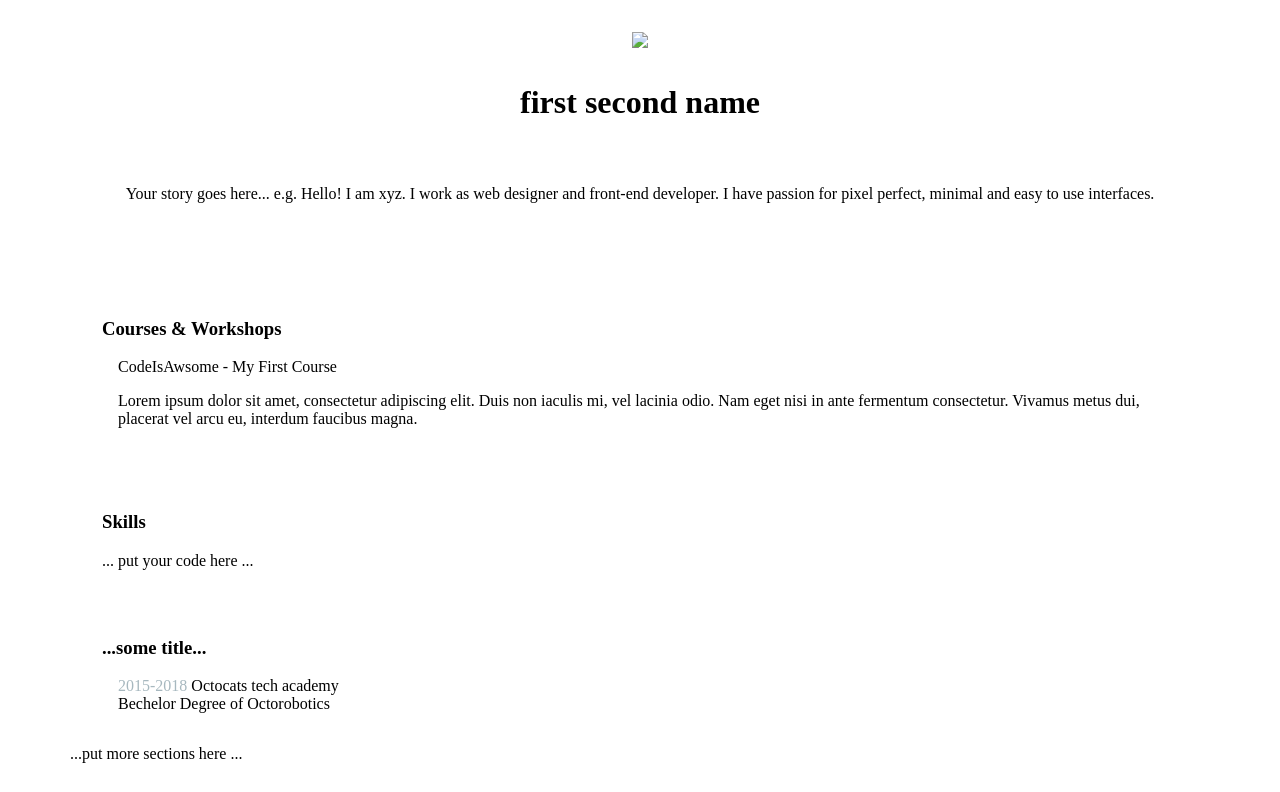
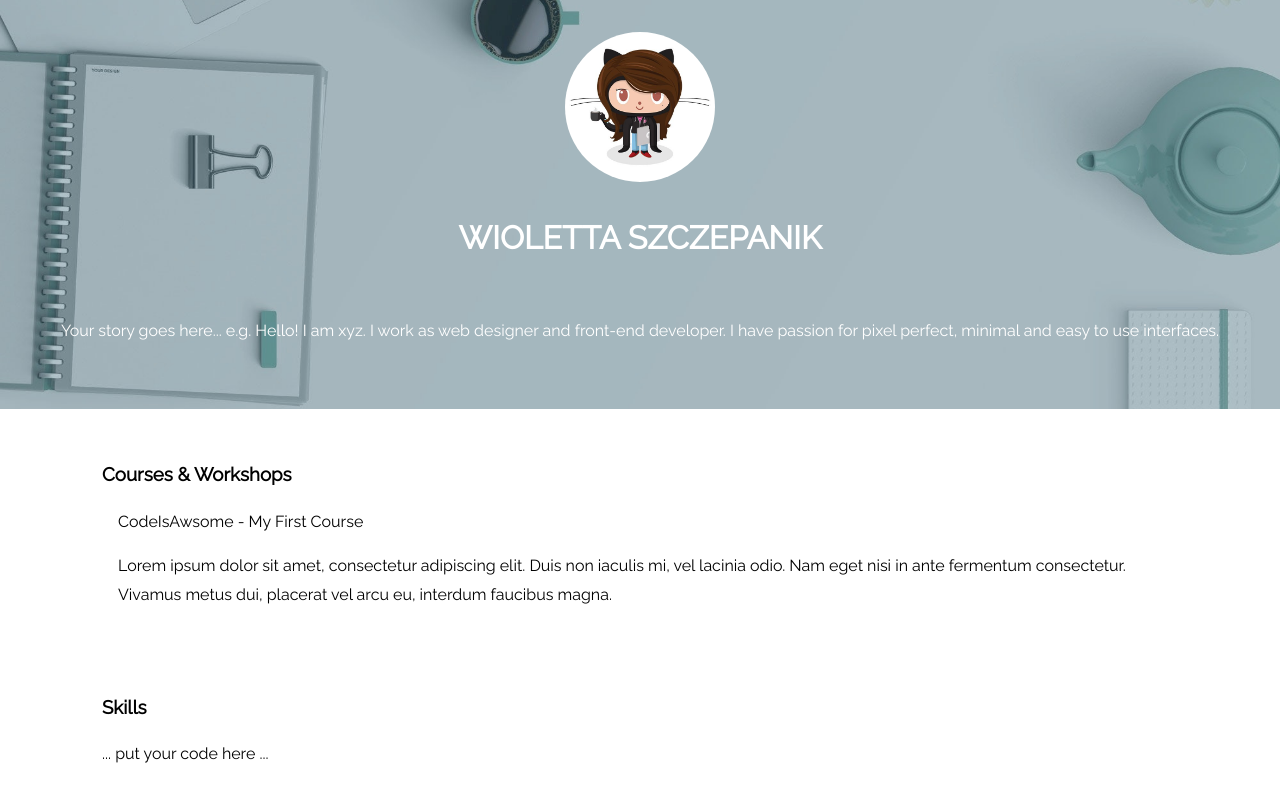
Before and after one commit to wiolaSzczepanik/MyCV, a plain HTML site: page index.html in a window 1280 px wide. Shown: the top 792 px of the page. Drawn offline with Linux system fonts and the light colour scheme; files whose address does not match are found by name.

Commit message:
crate simply header, add image

```diff
--- a/index.html
+++ b/index.html
@@ -12,9 +12,9 @@
 	<body>
 		<header>
 			<div>
-				<img src="path/to/file" />
+				<img src="/home/wiola/Dokumenty/ProjektyIT/CVinHTML/img/avatar.jpg" />
 			</div>
-			<h1>first second name</h1>
+			<h1>Wioletta Szczepanik</h1>
 			<section>
 				<p>Your story goes here... e.g. Hello! I am xyz. I work as web designer and front-end developer.
 				I have passion for pixel perfect, minimal and easy to use interfaces.</p>
--- a/style.css
+++ b/style.css
@@ -1,7 +1,11 @@
-/*@import url('https://fonts.googleapis.com/css?family=Raleway');*/
+@import url('https://fonts.googleapis.com/css?family=Raleway');
 
 body {
   margin: 0;
+  font:16px;
+  line-height:1.8em;
+  font-family: 'Raleway'
+
 }
 
 article {
@@ -20,19 +24,28 @@ header, main, footer {
 header {
   padding: 2em;
   text-align: center;
-  /*background-image: url('sciezka');*/
+  background-size: cover;
+  background-image: url('/home/wiola/Dokumenty/ProjektyIT/CVinHTML/img/bg.jpg');
+  background-position: center;
 }
 
 header section {
+  color: white;
   margin: 0 auto;
+  text-align: center;
+
 }
 
 header img {
-
+    border-radius: 150px;
+    height: 150px;
+    width: 150px;
 }
 
 h1 {
   margin: 1em 0;
+  color: white;
+  text-transform: uppercase;
 }
 
 main {
```
